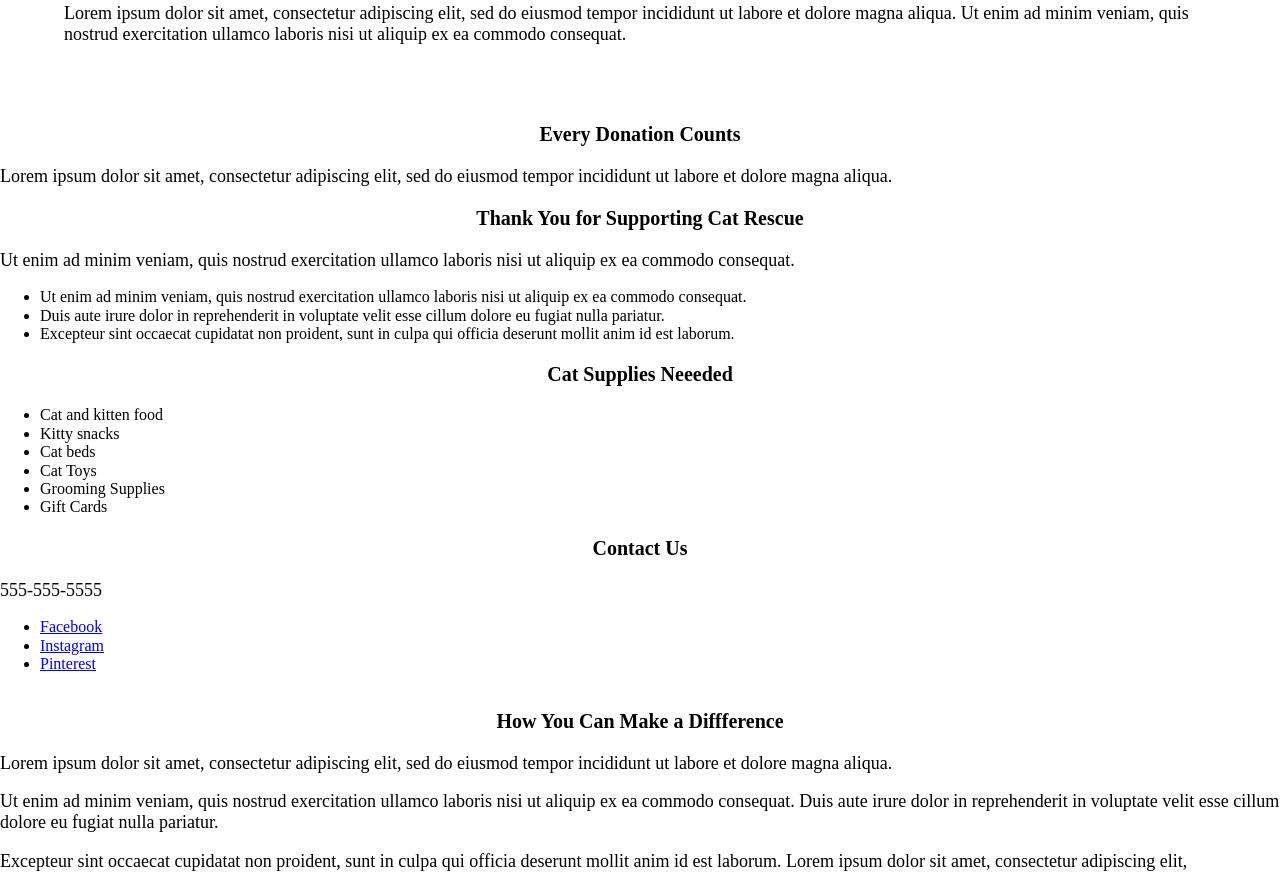
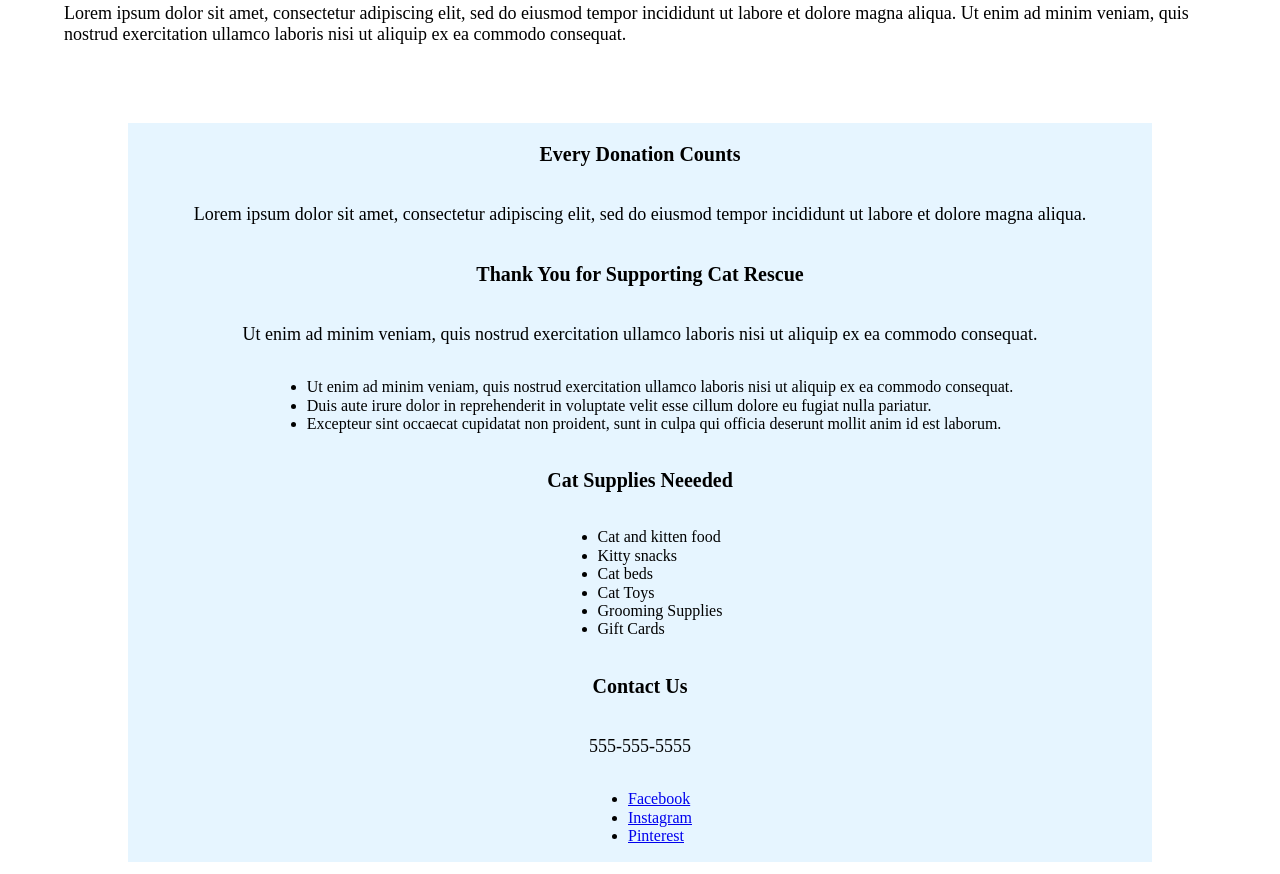
Before and after one commit to saxby-b/cat-rescue, a plain HTML site: page index.html in a window 1280 px wide. Shown: the part 3219-4093 px from the top of the page. Drawn offline with Linux system fonts and the light colour scheme.

Commit message:
Added styles to aside

```diff
--- a/css/main.css
+++ b/css/main.css
@@ -117,24 +117,24 @@ h3.support {
 
 
 
-/* More Info Styles
+/* More Info Styles */
 .more-info {
     display: flex;
     justify-content: center;
-    align-items: center;
     margin-top: 20px;
-    background-color: #e6f5ff;
-     width: 90%;
-       flex-direction: column;
+
 
 }
 
 .more-info-container {
+    display: flex;
+    justify-content: flex-start;
+    align-items: center;
+    width: 80%;
+    flex-direction: column;
+     background-color: #e6f5ff;
 
-    display: flex;
-    justify-content: center;
-    align-items: center;
-    margin-left: 40px;
+
 
 
 }
@@ -143,8 +143,7 @@ h3.support {
     text-align: center;
 }
 
-h3.supplies, .supplies li {
+.supplies li {
+    width: 100%;
     text-align: left;
-    width: 100%;
-    margin-left: 10px;
-} */
+}
```
